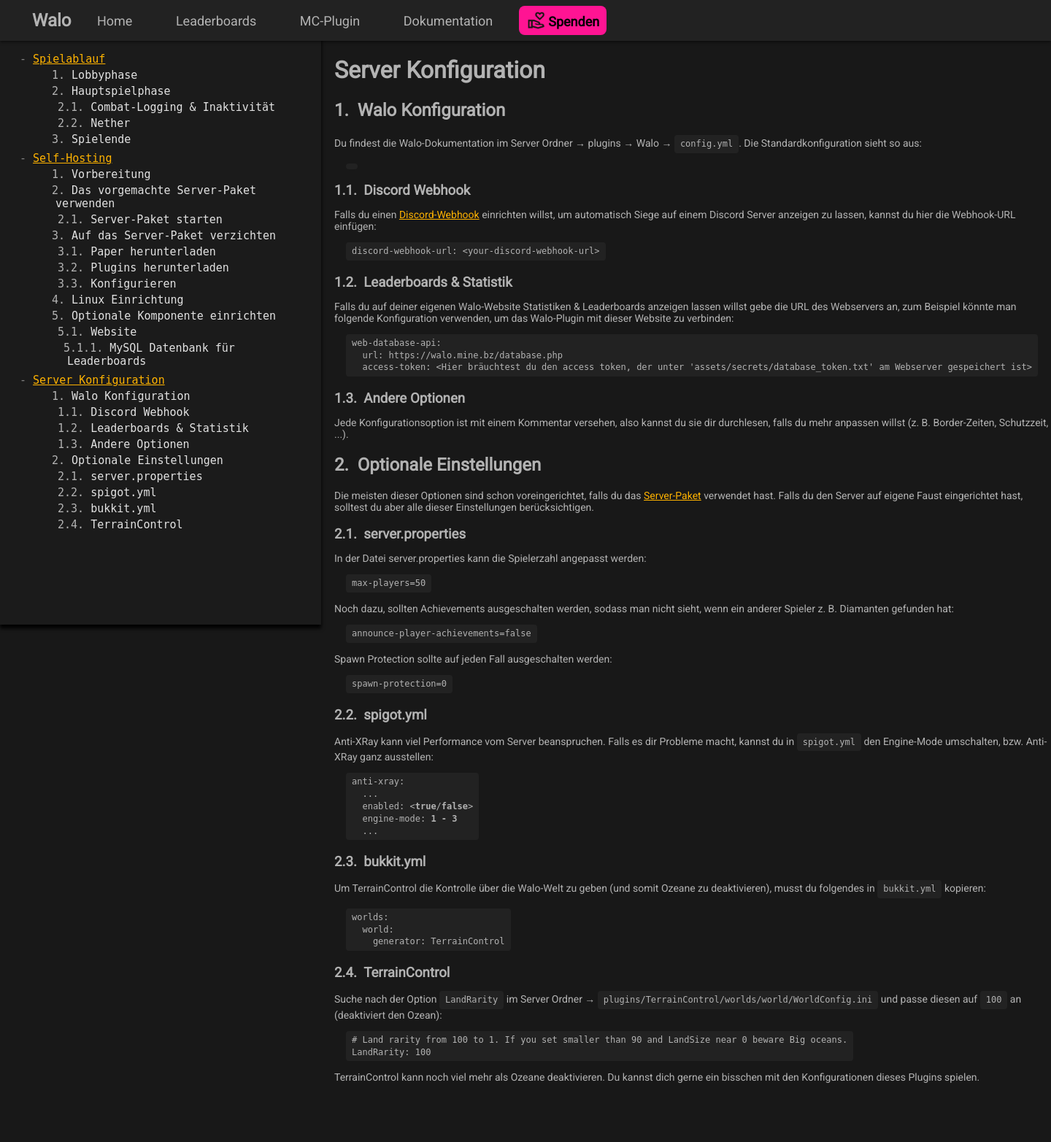
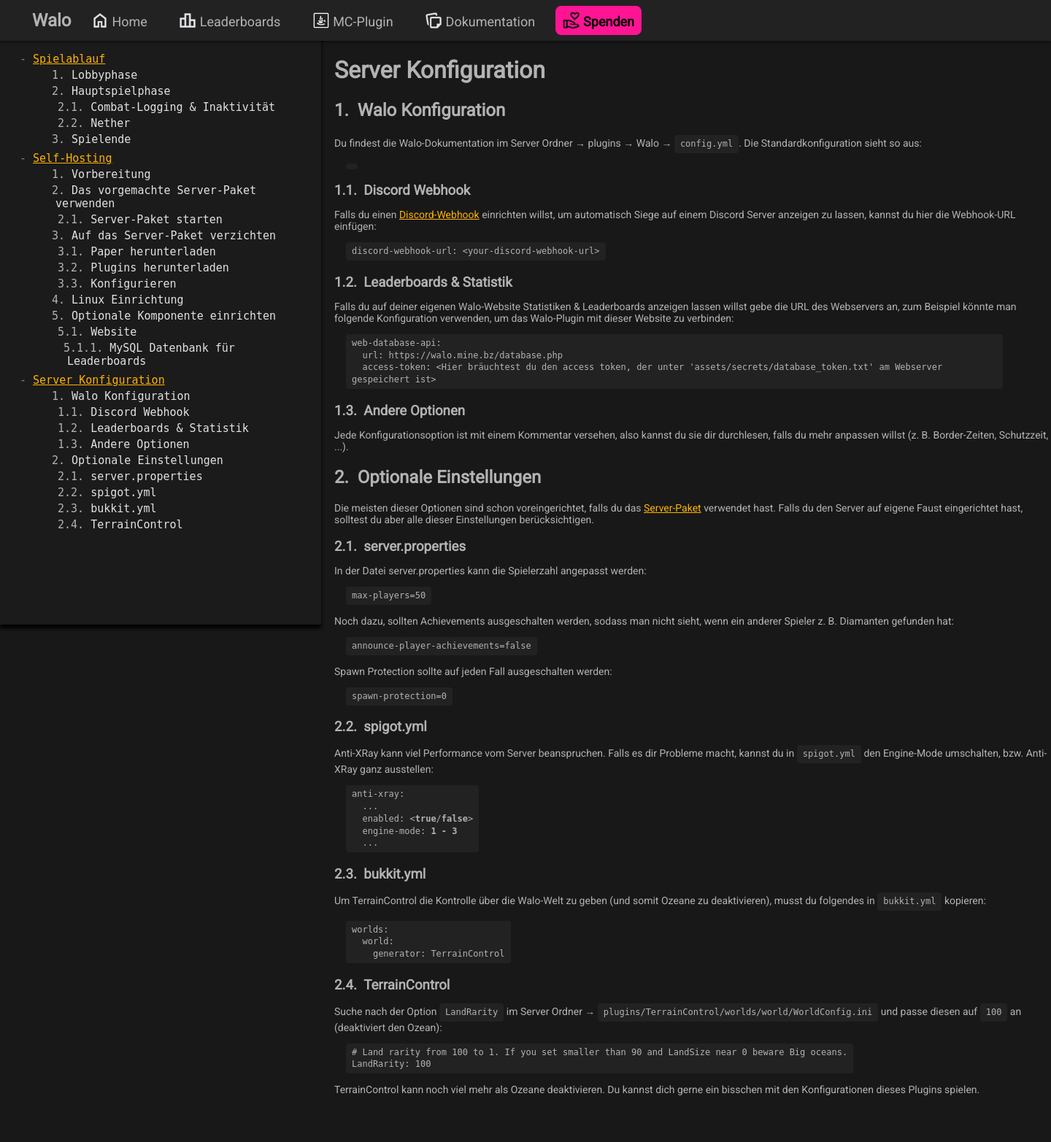
Before and after one commit to L0wLauch11/Walo-Web, a PHP site: page /documentation/index.php?article=Konfiguration.php in a window 1440 px wide. Shown: the whole page at 73% size. Before the commit the page ends 1484 px from the top, so only its background shows below. Run offline with PHP 8.4, Linux system fonts and the light colour scheme; data that the repository does not hold is empty.

Commit message:
feat: modernize navbar

```diff
--- a/css/documentation.css
+++ b/css/documentation.css
@@ -157,6 +157,11 @@ h4::before {
     font-size: 12px !important;
 }
 
+.code {
+    max-width: 90%;
+    white-space: pre-wrap;
+}
+
 .code-inline {
     margin-left: 0px;
     display: inline-block;
@@ -171,7 +176,7 @@ h4::before {
     margin-left: 16px;
 }
 
-@media only screen and (max-width: 800px) {
+@media only screen and (max-width: 1000px) {
     .documentation-side-nav {
         height: fit-content;
         float: none;
--- a/css/master.css
+++ b/css/master.css
@@ -96,11 +96,12 @@ nav ul li {
 
 nav ul li a {
     color: var(--c4);
-    padding: 8px 24px;
+    padding: 8px 16px;
     text-decoration: none;
     vertical-align: middle;
     transition: 0.3s;
     font-size: 18px;
+    border-radius: 8px;
 }
 
 nav ul li a:hover {
@@ -117,7 +118,6 @@ header nav ul li h1 {
 header nav ul li img {
     width: 24px;
     vertical-align: text-bottom;
-    padding-left: 8px;
 }
 
 #server-address {
@@ -261,7 +261,7 @@ header nav ul li img {
     font-weight: bold;
     border-radius: 8px;
     float: right;
-    padding: 8px 10px 8px 4px !important;
+    padding: 8px 10px 8px 10px !important;
 }
 
 .donation-link a:hover {
@@ -275,3 +275,10 @@ header nav ul li img {
 .donation-link img {
     filter: invert(1);
 }
+
+
+@media only screen and (max-width: 900px) {
+    .widescreen-only {
+        display: none;
+    }
+}
--- a/documentation/index.php
+++ b/documentation/index.php
@@ -16,7 +16,7 @@
         error_reporting(E_ALL);
 
         $root = $_SERVER['DOCUMENT_ROOT'];
-        include "$root/navigation.html";
+        include "$root/navigation/navigation.php";
 
         include_once 'DocumentationUtil.class.php';
         include_once 'Heading.class.php';
--- a/index.php
+++ b/index.php
@@ -13,7 +13,7 @@
     <header>
         <?php
         $root = dirname(__FILE__);
-        include "$root/navigation.html";
+        include "$root/navigation/navigation.php";
 
         $server_address = "walo.mine.bz";
         ?>
--- a/leaderboards.php
+++ b/leaderboards.php
@@ -14,7 +14,7 @@
     <header>
         <?php
         $root = dirname(__FILE__);
-        include "$root/navigation.html";
+        include "$root/navigation/navigation.php";
         ?>
     </header>
 
--- a/navigation.html
+++ /dev/null
@@ -1,18 +0,0 @@
-<nav>
-    <ul>
-        <li>
-            <h1>Walo</h1>
-        </li>
-        <li><a href="/">Home</a></li>
-        <li><a href="/leaderboards.php">Leaderboards</a></li>
-        <li><a href="/plugin.php">MC-Plugin</a></li>
-        <li><a href="/documentation/">Dokumentation</a></li>
-
-        <li class="donation-link">
-            <a href="https://ko-fi.com/lowlauch" target="_blank">
-                <img src="/assets/icon-donate.png" alt="">
-                Spenden
-            </a>
-        </li>
-    </ul>
-</nav>
--- /dev/null
+++ b/navigation/NavigationLink.class.php
@@ -0,0 +1,19 @@
+<?php
+
+class NavigationLink {
+    public static function generate($pageLink, $title, $iconImage = "", $aProperties = "") {
+        $icon = "";
+        if ($iconImage != "") {
+            $icon = "<img src='$iconImage' alt=''>";
+        }
+
+        return "
+            <li>
+                <a href='$pageLink' $aProperties>
+                    $icon
+                    <span class='widescreen-only'>$title</span>
+                </a>
+            </li>
+        ";
+    }
+}
--- /dev/null
+++ b/navigation/navigation.php
@@ -0,0 +1,17 @@
+<?php include_once "NavigationLink.class.php" ?>
+
+<nav>
+    <ul>
+        <li>
+            <h1>Walo</h1>
+        </li>
+
+        <?= NavigationLink::generate('/', 'Home', '/assets/icon-home.png'); ?>
+        <?= NavigationLink::generate('/leaderboards.php', 'Leaderboards', '/assets/icon-leaderboards.png'); ?>
+        <?= NavigationLink::generate('/plugin.php', 'MC-Plugin', '/assets/plugin-source.png'); ?>
+        <?= NavigationLink::generate('/documentation', 'Dokumentation', '/assets/icon-documentation.png'); ?>
+        <span class="donation-link">
+            <?= NavigationLink::generate('https://ko-fi.com/lowlauch', 'Spenden', '/assets/icon-donate.png', 'target="_blank"'); ?>
+        </span>
+    </ul>
+</nav>
```
Also changed, not shown: plugin.php (+5 -3 lines), assets/icon-documentation.png (added), assets/icon-home.png (added), assets/icon-leaderboards.png (added).
